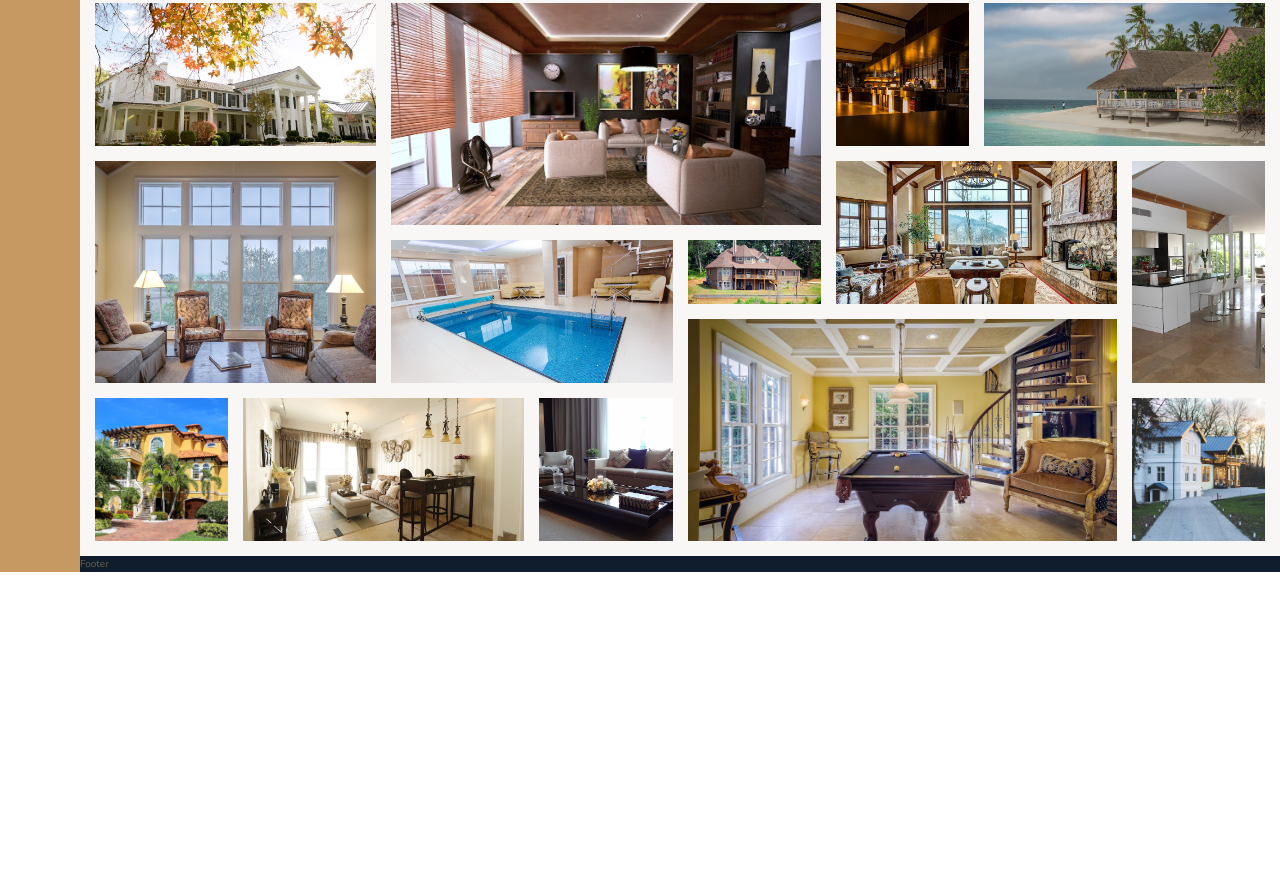
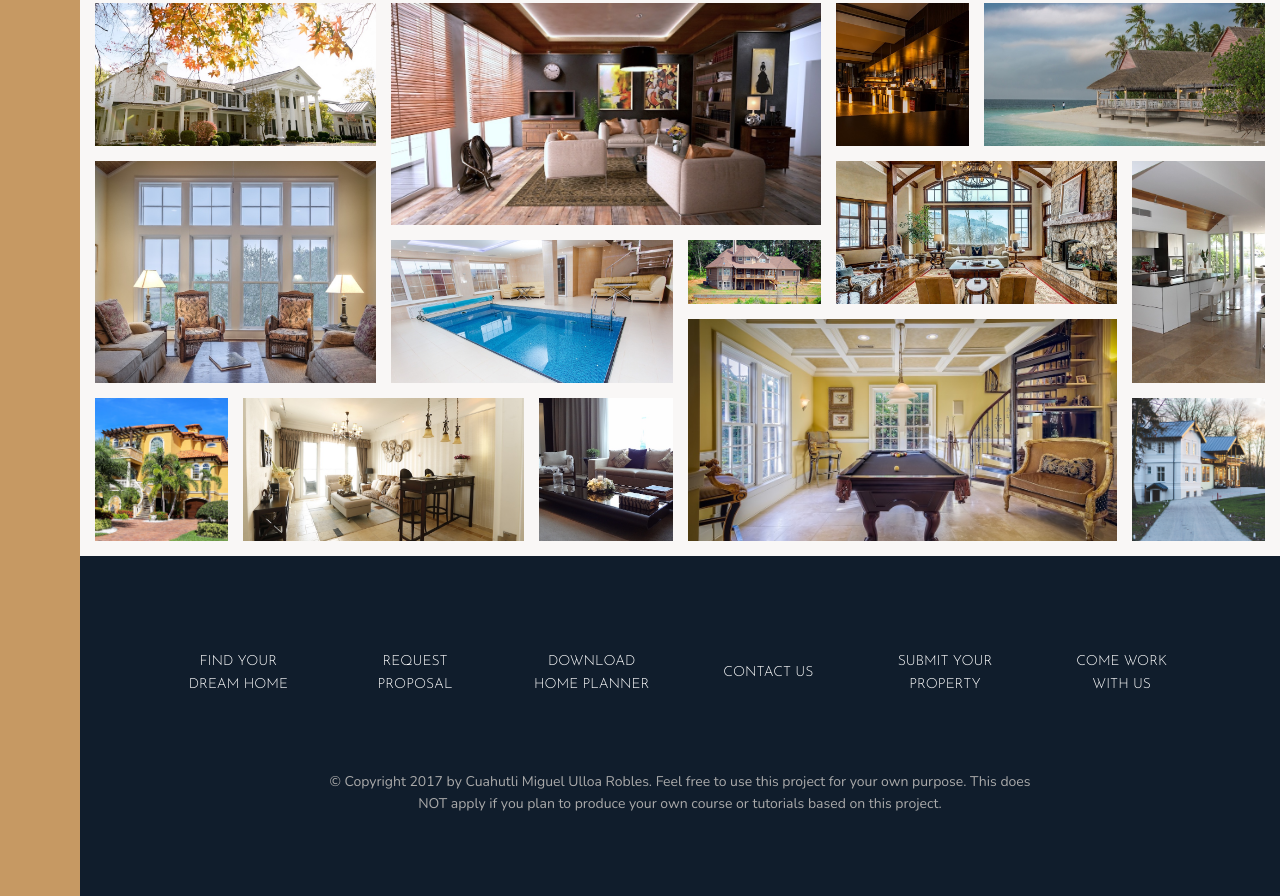
Before and after one commit to Cuahutli/website-with-cssgrid, a website: page index.html in a window 1280 px wide. Shown: the part 3142-4038 px from the top of the page. Before the commit the page ends 3714 px from the top, so only its background shows below. Drawn offline with nearby package versions, Linux system fonts and the light colour scheme.

Commit message:
Building the Footer Section

```diff
--- a/index.html
+++ b/index.html
@@ -329,7 +329,17 @@
         </section>
 
         <footer class="footer">
-            Footer
+            <ul class="nav">
+                <li class="nav__item"><a href="#" class="nav__link"> Find your dream home</a></li>
+                <li class="nav__item"><a href="#" class="nav__link"> Request proposal</a></li>
+                <li class="nav__item"><a href="#" class="nav__link"> Download home planner</a></li>
+                <li class="nav__item"><a href="#" class="nav__link"> Contact us</a></li>
+                <li class="nav__item"><a href="#" class="nav__link"> Submit your property</a></li>
+                <li class="nav__item"><a href="#" class="nav__link"> Come Work with us</a></li>
+            </ul>
+            <p class="copyright">
+                &copy; Copyright 2017 by Cuahutli Miguel Ulloa Robles. Feel free to use this project for your own purpose. This does NOT apply if you plan to produce your own course or tutorials based on this project.
+            </p>
         </footer>
     </body>
 </html>
--- a/sass/_footer.scss
+++ b/sass/_footer.scss
@@ -1,4 +1,46 @@
 .footer{
     background-color: $color-secondary;
     grid-column: full-start / full-end;
+    padding: 8rem;
+
 }
+
+.nav{
+    list-style: none;
+
+    display:grid;
+    //grid-template-columns: repeat(6, 1fr);
+    grid-template-columns: repeat(auto-fit, minmax(15rem, 1fr));
+    grid-gap: 2rem;
+    align-items: center;
+
+    &__link:link,
+    &__link:visited{
+        font-size: 1.4rem;
+        color: #fff;
+        text-decoration: none;
+        font-family:  $font-display;
+        text-transform: uppercase;
+        text-align: center;
+        padding: 1.5rem;
+        display: block;
+        transition: all .2s;
+
+    }
+
+    &__link:hover,
+    &__link:active{
+        background-color: rgba( #fff, .05);
+        transform: translateY(-3px);
+    }
+}
+
+.copyright{
+    font-size: 1.4rem;
+    color: $color-grey-light-2;
+    margin-top: 6rem;
+    margin-right: auto;
+    margin-left: auto;
+    text-align: center;
+    width: 70%;
+}
```
Also changed, not shown: css/style.css.
